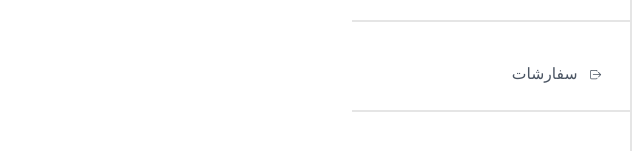
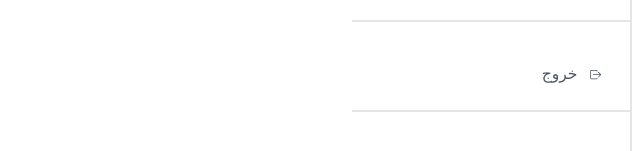
Before and after one commit to ShakilaMhd/Mountain-Shop, a React (Vite) app in the folder admin/: page / in a window 1280 px wide. Shown: the part 347-498 px from the top of the page, without its empty margins (640-1280 px from the left). Built offline with nearby package versions, Linux system fonts and the light colour scheme.

Commit message:
complete the sidebar logout function

```diff
--- a/admin/src/App.jsx
+++ b/admin/src/App.jsx
@@ -24,9 +24,8 @@ const App = () => {
         <Login setToken={setToken} />
       ) : (
         <>
-          {" "}
           <div className="app-content">
-            <Sidebar />
+            <Sidebar setToken={setToken}/>
             <div className="page-content">
               <Routes>
                 <Route path="/add" element={<Add />} />
--- a/admin/src/components/Sidebar/Sidebar.jsx
+++ b/admin/src/components/Sidebar/Sidebar.jsx
@@ -5,7 +5,7 @@ import { MdFormatListBulletedAdd, MdAddShoppingCart } from "react-icons/md";
 import { NavLink } from "react-router-dom";
 import "./Sidebar.css"
 
-const Sidebar = () => {
+const Sidebar = ({setToken}) => {
   return (
     <div className="sidebar-container">
       <div className="sidebar-header">
@@ -29,9 +29,9 @@ const Sidebar = () => {
         </NavLink>
 
 
-        <button className="sidebar-link">
+        <button onClick={() => setToken('')} className="sidebar-link">
           <IoIosLogOut className="sidevar-icon" />
-          <p className="sidebar-text">سفارشات</p>
+          <p className="sidebar-text">خروج</p>
         </button>
       </div>
     </div>
```
